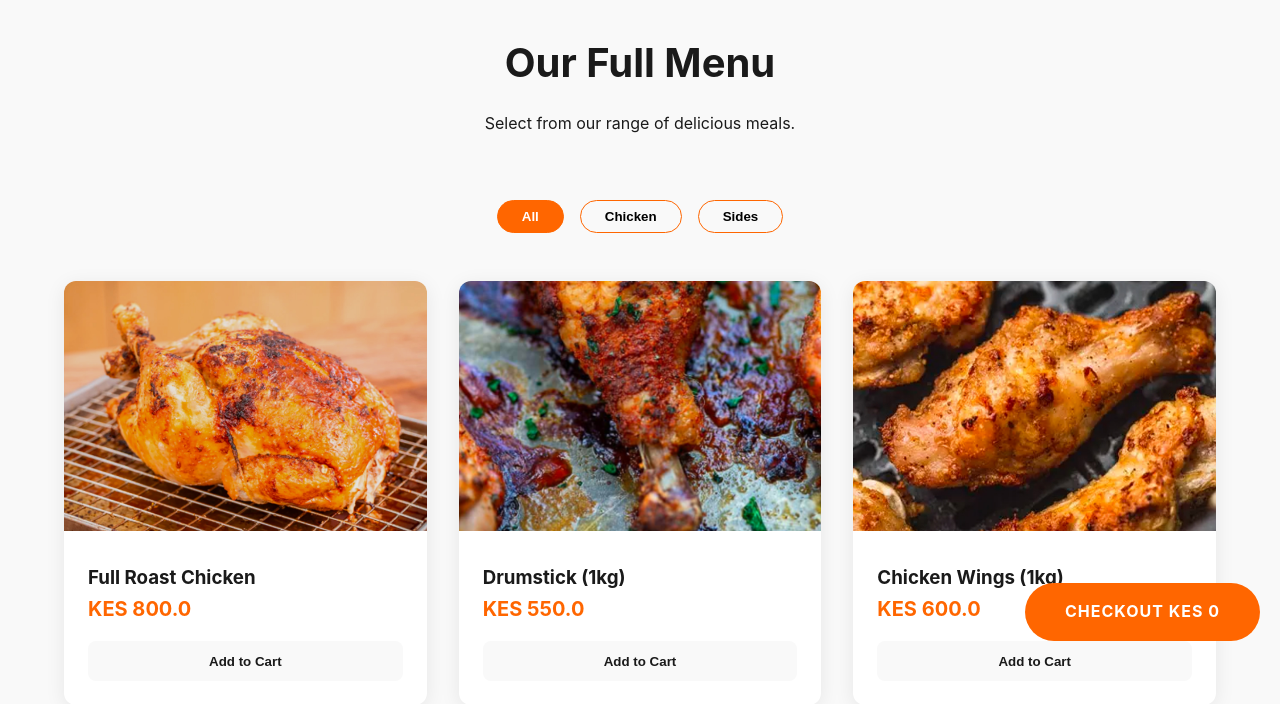
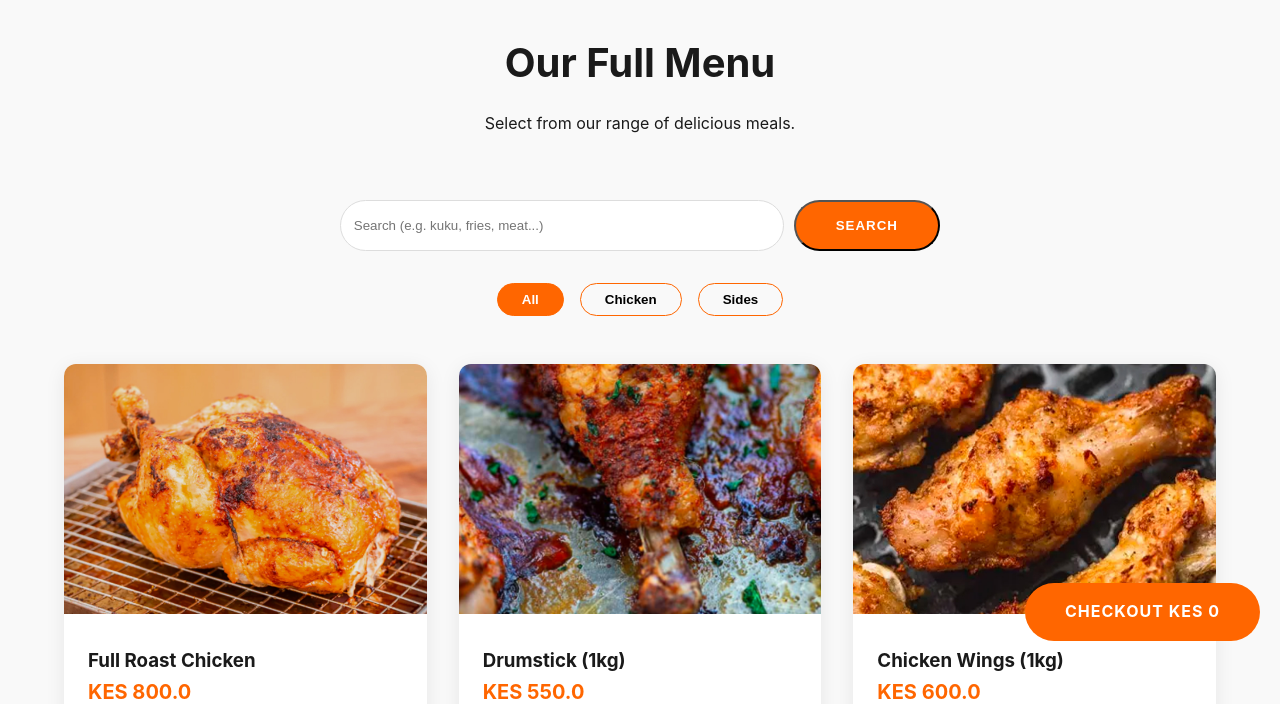
Before and after one commit to Dexter-cal/Kuku--website-, a Flask app: page /menu in a window 1280 px wide. Shown: the part 139-843 px from the top of the page. Run offline with Flask 3, Linux system fonts and the light colour scheme; some libraries are stand-ins or nearby versions.

Commit message:
Ultimate Ecommerce Platform: Semantic Search, Multi-Role RBAC, and Automation
- Implemented Intelligent Semantic Search with synonym mapping (e.g., kuku = chicken).
- Developed a Multi-Role authentication system (Customer, Admin, SuperAdmin).
- Created specialized dashboards for each role (History, Order Mgmt, Product/API CRUD).
- Added cross-platform automation: 'run.sh' and 'run.bat' for one-click deployment.
- Hardened security with CSRF protection, password hashing, and server-side pricing.
- Refactored Product model with metadata tags for improved discovery.
- Comprehensive documentation and environment templating included.

Co-authored-by: Dexter-cal <207853497+Dexter-cal@users.noreply.github.com>

```diff
--- a/app.py
+++ b/app.py
@@ -8,6 +8,7 @@ from flask_login import LoginManager, login_user, logout_user, login_required, c
 from models import db, User, Order, OrderItem, Product, Setting
 from functools import wraps
 from dotenv import load_dotenv
+from sqlalchemy import or_
 
 load_dotenv()
 
@@ -16,13 +17,9 @@ app.config['SQLALCHEMY_DATABASE_URI'] = os.environ.get('DATABASE_URL', 'sqlite:/
 app.config['SQLALCHEMY_TRACK_MODIFICATIONS'] = False
 app.config['SECRET_KEY'] = os.environ.get('SECRET_KEY', 'dev_secret_key_change_me')
 
-# Enable CSRF Protection
 csrf = CSRFProtect(app)
-
-# Database Initialization
 db.init_app(app)
 
-# Login Management
 login_manager = LoginManager()
 login_manager.login_view = 'login'
 login_manager.init_app(app)
@@ -31,7 +28,26 @@ login_manager.init_app(app)
 def load_user(user_id):
     return User.query.get(int(user_id))
 
-# Role-based Access Control
+# Intelligent Search Alias Mapping
+SYNONYMS = {
+    "kuku": ["chicken", "poultry", "roast"],
+    "chips": ["fries", "potatoes", "fried"],
+    "fries": ["chips", "potatoes"],
+    "kima": ["liver", "gizzards"],
+    "meat": ["chicken", "wings", "drumstick", "liver", "gizzards", "neck"],
+    "starchy": ["chips", "fries"],
+    "poultry": ["chicken", "kuku"]
+}
+
+def get_search_terms(query):
+    query = query.lower().strip()
+    terms = {query}
+    for key, values in SYNONYMS.items():
+        if query == key or query in values:
+            terms.add(key)
+            terms.update(values)
+    return list(terms)
+
 def role_required(roles):
     if isinstance(roles, str):
         roles = [roles]
@@ -44,18 +60,17 @@ def role_required(roles):
         return decorated_function
     return decorator
 
-# Seeding Data
 def seed_data():
     if Product.query.first() is None:
         products = [
-            Product(name='Full Roast Chicken', price=800, category='chicken', image_url='images/kuku full.jpg'),
-            Product(name='Drumstick (1kg)', price=550, category='chicken', image_url='images/drumstick.jpg'),
-            Product(name='Chicken Wings (1kg)', price=600, category='chicken', image_url='images/chicken wings.jpg'),
-            Product(name='Gizzards (Portion)', price=250, category='chicken', image_url='images/gizzards.png'),
-            Product(name='Chicken Liver', price=200, category='chicken', image_url='images/liver.png'),
-            Product(name='Chicken Neck', price=150, category='chicken', image_url='images/neck.png'),
-            Product(name='Golden Chips (Large)', price=150, category='sides', image_url='images/chips.jpg'),
-            Product(name='Smokes', price=50, category='sides', image_url='images/smokes.jpg'),
+            Product(name='Full Roast Chicken', price=800, category='chicken', image_url='images/kuku full.jpg', tags='kuku, chicken, roast, meal, family'),
+            Product(name='Drumstick (1kg)', price=550, category='chicken', image_url='images/drumstick.jpg', tags='kuku, chicken, leg, meat'),
+            Product(name='Chicken Wings (1kg)', price=600, category='chicken', image_url='images/chicken wings.jpg', tags='kuku, chicken, wings, snack'),
+            Product(name='Gizzards (Portion)', price=250, category='chicken', image_url='images/gizzards.png', tags='kuku, gizzards, kima, offal'),
+            Product(name='Chicken Liver', price=200, category='chicken', image_url='images/liver.png', tags='kuku, liver, kima, offal'),
+            Product(name='Chicken Neck', price=150, category='chicken', image_url='images/neck.png', tags='kuku, neck, meat'),
+            Product(name='Golden Chips (Large)', price=150, category='sides', image_url='images/chips.jpg', tags='fries, potatoes, starchy, side'),
+            Product(name='Smokes', price=50, category='sides', image_url='images/smokes.jpg', tags='sausage, snack, side'),
         ]
         db.session.bulk_save_objects(products)
 
@@ -69,7 +84,6 @@ def seed_data():
         )
         db.session.add(super_admin)
 
-        # Add a normal Admin
         admin = User(
             first_name="Store",
             last_name="Manager",
@@ -94,8 +108,20 @@ def index():
 
 @app.route('/menu')
 def menu():
-    products = Product.query.filter_by(is_active=True).all()
-    return render_template('menu.html', products=products)
+    query = request.args.get('q', '').strip()
+    if query:
+        search_terms = get_search_terms(query)
+        filters = []
+        for term in search_terms:
+            filters.append(Product.name.contains(term))
+            filters.append(Product.category.contains(term))
+            filters.append(Product.tags.contains(term))
+
+        products = Product.query.filter(Product.is_active == True).filter(or_(*filters)).all()
+    else:
+        products = Product.query.filter_by(is_active=True).all()
+
+    return render_template('menu.html', products=products, query=query)
 
 @app.route('/login', methods=['GET', 'POST'])
 def login():
@@ -206,8 +232,6 @@ def checkout():
 
     return render_template('checkout.html')
 
-# --- DASHBOARDS ---
-
 @app.route('/dashboard')
 @login_required
 def user_dashboard():
@@ -231,8 +255,6 @@ def update_status(order_id):
         flash(f'Order #{order_id} updated.')
     return redirect(url_for('admin_orders'))
 
-# --- SUPER ADMIN ---
-
 @app.route('/super-admin')
 @role_required('SuperAdmin')
 def super_admin():
@@ -248,6 +270,7 @@ def add_product():
         price=float(request.form.get('price')),
         category=request.form.get('category'),
         image_url=request.form.get('image_url'),
+        tags=request.form.get('tags'),
         description=request.form.get('description')
     )
     db.session.add(new_product)
--- a/models.py
+++ b/models.py
@@ -22,12 +22,13 @@ class Product(db.Model):
     category = db.Column(db.String(50), nullable=False)
     image_url = db.Column(db.String(255), nullable=True)
     description = db.Column(db.Text, nullable=True)
+    tags = db.Column(db.String(255), nullable=True) # Semantic keywords, comma-separated
     is_active = db.Column(db.Boolean, default=True)
 
 class Order(db.Model):
     id = db.Column(db.Integer, primary_key=True)
     user_id = db.Column(db.Integer, db.ForeignKey('user.id'), nullable=False)
-    first_name = db.Column(db.String(100), nullable=False) # Delivery name
+    first_name = db.Column(db.String(100), nullable=False)
     last_name = db.Column(db.String(100), nullable=False)
     email = db.Column(db.String(120), nullable=False)
     phone = db.Column(db.String(20), nullable=False)
--- a/templates/menu.html
+++ b/templates/menu.html
@@ -39,6 +39,18 @@
             color: #721c24;
             border: 1px solid #f5c6cb;
         }
+        .search-container {
+            max-width: 600px;
+            margin: 0 auto 2rem;
+            display: flex;
+            gap: 10px;
+        }
+        .search-container input {
+            flex: 1;
+            padding: 0.8rem;
+            border-radius: 50px;
+            border: 1px solid #ddd;
+        }
     </style>
 </head>
 <body>
@@ -76,6 +88,11 @@
             <h2>Our Full Menu</h2>
             <p>Select from our range of delicious meals.</p>
         </div>
+
+        <form action="{{ url_for('menu') }}" method="GET" class="search-container">
+            <input type="text" name="q" placeholder="Search (e.g. kuku, fries, meat...)" value="{{ query or '' }}">
+            <button type="submit" class="btn btn-primary" style="border-radius: 50px;">Search</button>
+        </form>
 
         <div class="filter-container">
             <button class="filter-btn active" onclick="filterMenu('all')">All</button>
--- a/templates/super_admin.html
+++ b/templates/super_admin.html
@@ -31,6 +31,7 @@
                 <div class="form-group"><label>Price</label><input type="number" name="price" required></div>
                 <div class="form-group"><label>Category</label><input type="text" name="category" required></div>
                 <div class="form-group"><label>Image URL</label><input type="text" name="image_url"></div>
+                <div class="form-group"><label>Tags (comma separated)</label><input type="text" name="tags"></div>
                 <div class="form-group"><label>Description</label><textarea name="description"></textarea></div>
                 <button type="submit" class="btn btn-primary">Add Product</button>
             </form>
```
